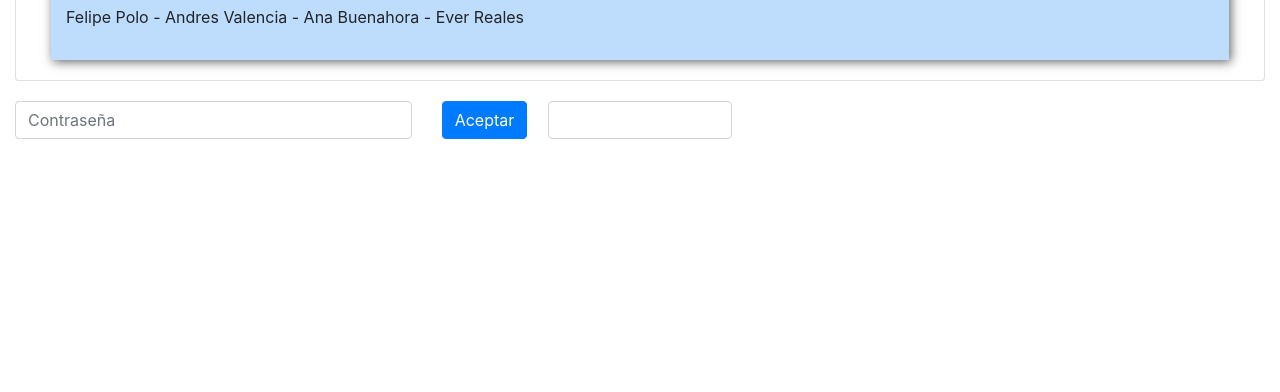
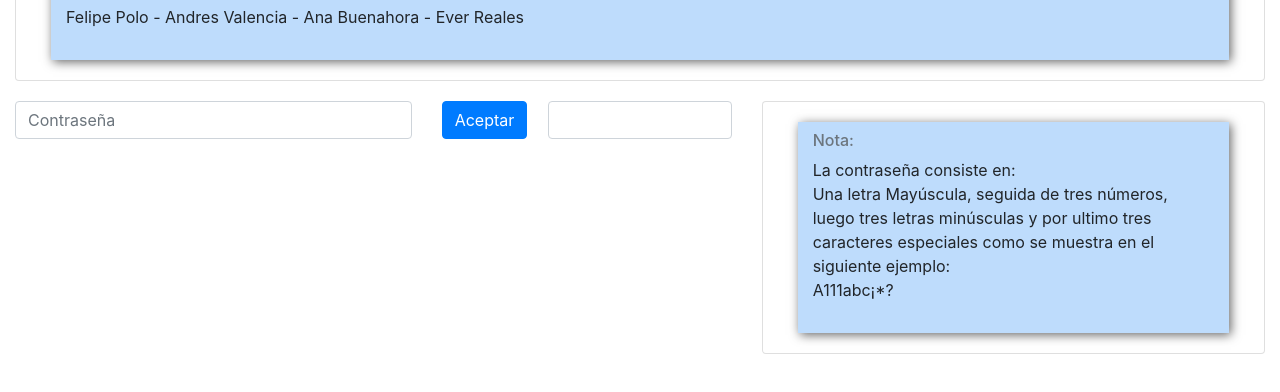
Before and after one commit to Anedvago/Expresiones-Regulares, a plain HTML site: page index.html in a window 1280 px wide. Shown: the part 112-504 px from the top of the page. Drawn offline with Linux system fonts and the light colour scheme.

Commit message:
se agrego la card

```diff
--- a/index.html
+++ b/index.html
@@ -40,6 +40,21 @@
       <div class="col-2">
         <input type="text" class="form-control" id="resultado">
       </div>
+      <div class="col">
+        <div class="card col-12">
+          <div class="card-body">
+            <div class="lista">
+              <h6 class="card-subtitle mb-2 text-muted">Nota:</h6>
+              <p>
+                La contraseña consiste en:<br>
+                Una letra Mayúscula, seguida de tres números, luego tres letras minúsculas y por ultimo tres caracteres especiales como se muestra en el siguiente ejemplo:<br>
+                A111abc¡*?
+
+              </p>
+            </div>
+          </div>
+        </div>
+      </div>
     </div>
 
   </div>
```
